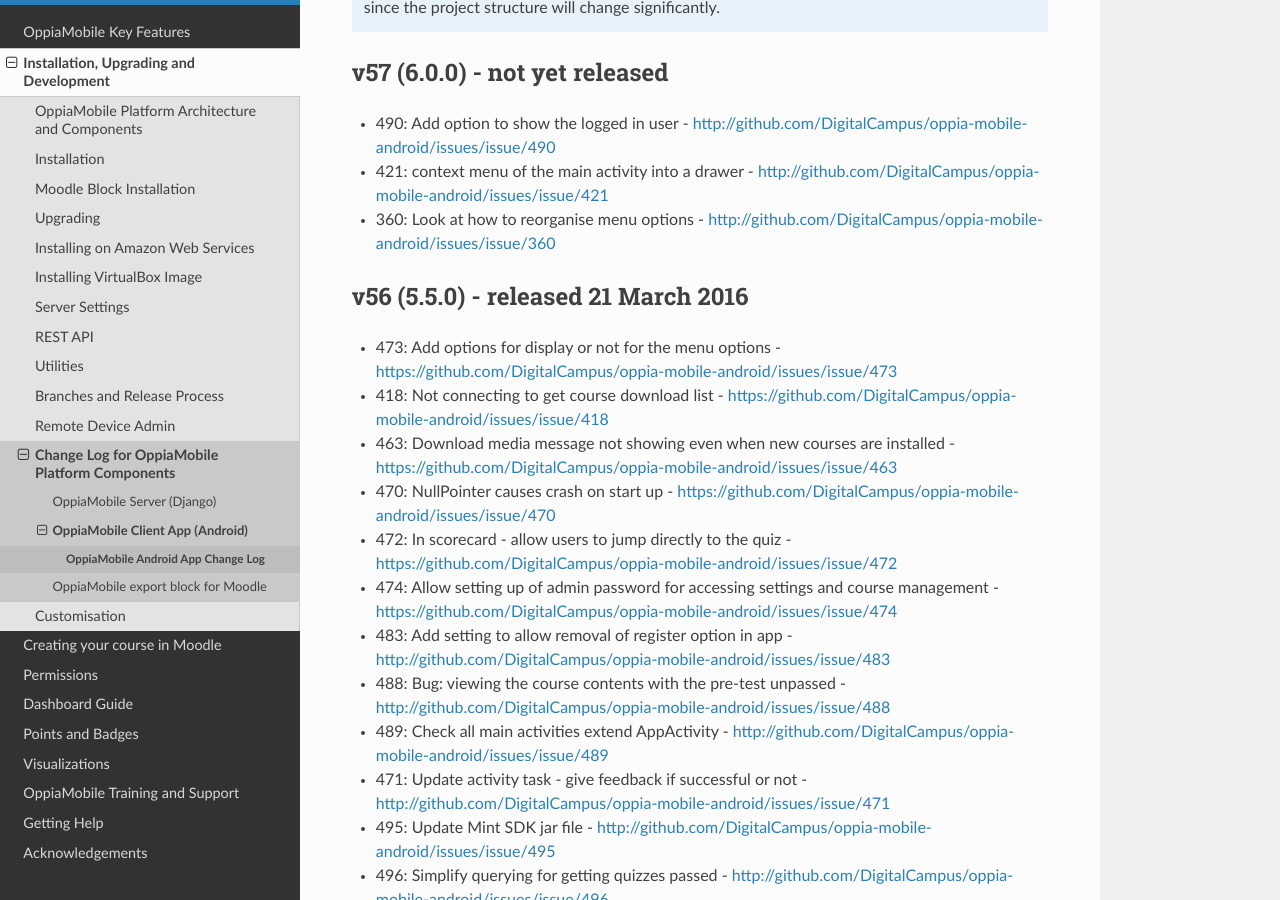
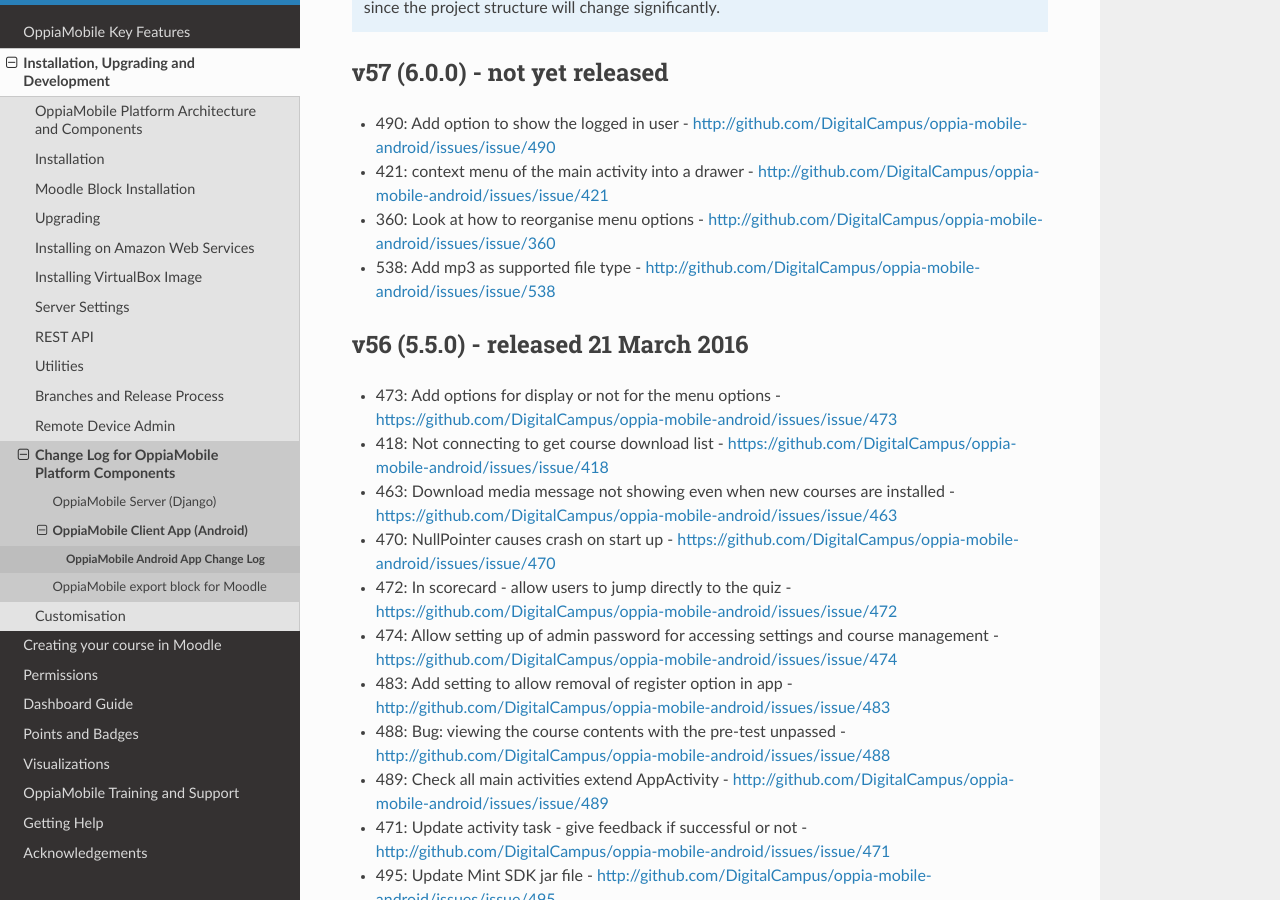
Before and after one commit to DigitalCampus/django-oppia, a Sphinx documentation site: the page built from docs/dev/changelog_android.rst, in a window 1280 px wide and 900 px high, scrolled down 301 px. Built offline with Sphinx 7.4.7 and the Read the Docs theme 2.0.0, drawn with Linux system fonts in a browser that asks for light colours; the version number is read from the project's files by our own code.

Commit message:
update docs

```diff
--- a/docs/dev/changelog_android.rst
+++ b/docs/dev/changelog_android.rst
@@ -14,6 +14,7 @@
 * 490: Add option to show the logged in user - http://github.com/DigitalCampus/oppia-mobile-android/issues/issue/490
 * 421: context menu of the main activity into a drawer - http://github.com/DigitalCampus/oppia-mobile-android/issues/issue/421
 * 360: Look at how to reorganise menu options - http://github.com/DigitalCampus/oppia-mobile-android/issues/issue/360
+* 538: Add mp3 as supported file type - http://github.com/DigitalCampus/oppia-mobile-android/issues/issue/538
 
 .. _appv56:
 
```
